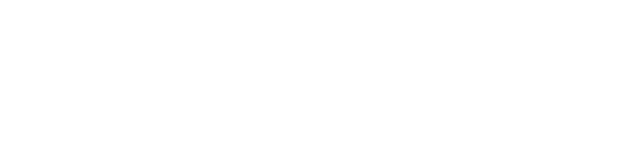
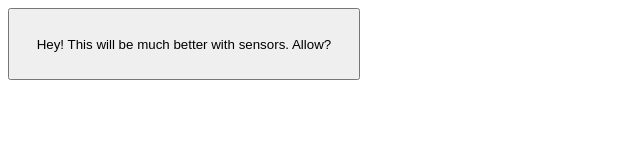
Before and after one commit to 0xLaileb/snake_test, a plain HTML site: page index.html in a window 1280 px wide. Shown: the whole page, without its empty margins (0-640 px from the left). Drawn offline with Linux system fonts and the light colour scheme.

Commit message:
Update all

```diff
--- a/index.html
+++ b/index.html
@@ -1,4 +1,4 @@
-<button id="btn_reqPermission" style="display: none;padding: 2em">
+<button id="btn_reqPermission" style="padding: 2em">
     Hey! This will be much better with sensors. Allow?
 </button>
 <div id="output_message"></div>
```
